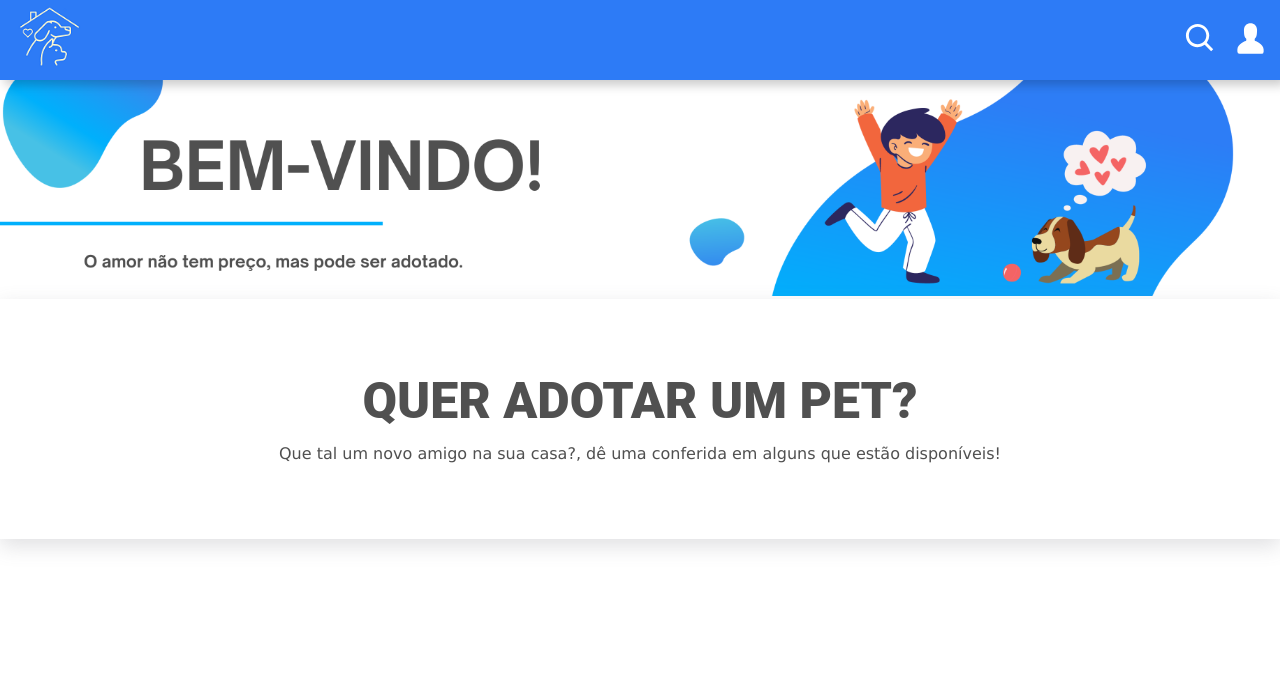
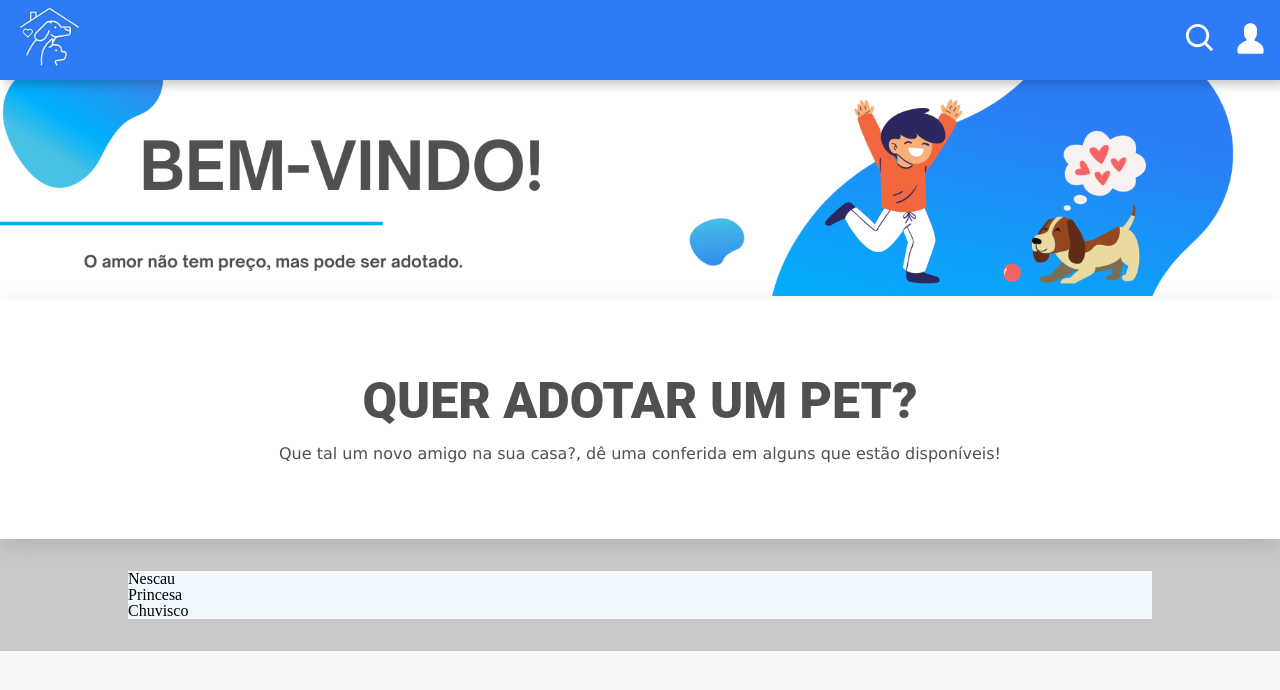
Before and after one commit to dudagiglioli/adotalp--web, a React (Create React App) app: page / in a window 1280 px wide. Shown: the top 690 px of the page. Built offline with nearby package versions, Linux system fonts and the light colour scheme.

Commit message:
Error to push .map

```diff
--- /dev/null
+++ b/src/components/AnimalCards/animal.tsx
@@ -0,0 +1,16 @@
+import styles from "./Animal.module.scss"
+import Dados from "../../dados/animais.json"
+
+type IOpcao = typeof Dados[0];
+
+export default function Animal(opcao: IOpcao){
+    return(
+        <div className={styles.animalCard}>
+
+            {Dados.map((opcao) =>
+            <p key={opcao.id}>{opcao.nomeAnimal}</p>
+            )}
+
+        </div>
+    );
+}
--- a/src/pages/Cadastro/cadastro.tsx
+++ b/src/pages/Cadastro/cadastro.tsx
@@ -11,7 +11,7 @@ export default function Cadastro() {
       <div className={styles.back}>
         <div className={styles.container}>
           <div className={styles.formImage}>
-            <img src={cat} alt="Image" className={styles.img} />
+            <img src={cat} alt="gato" className={styles.img}/>
           </div>
 
           <div className={styles.form}>
--- a/src/pages/Home/Home.module.scss
+++ b/src/pages/Home/Home.module.scss
@@ -42,8 +42,19 @@
     }
 }
 .animaisContainer{
-    background-color: white;
-    height: 30vh;
+    background-color: rgb(201, 201, 201);
+    display: flex;
+    flex-wrap: nowrap;
+    justify-content: center;
+    align-items: center;
+    padding: 2rem 0;
+}
+.animaisBox{
+    background-color: aliceblue;
+    width: 80%;
+    display: flex;
+    justify-content: space-between;
+    flex-wrap: wrap;
 }
 
 
--- a/src/pages/Home/home.tsx
+++ b/src/pages/Home/home.tsx
@@ -1,8 +1,7 @@
 import Toolbar from "../../components/Toolbar/toolbar";
 import styles from "./Home.module.scss";
 import Banner from "../../assets/banner.png";
-
-import Animal from "../../components/Dados/animais.json";
+import AnimalCards from "../../components/AnimalCards/animal";
 
 export default function Home() {
   return (
@@ -23,7 +22,7 @@ export default function Home() {
 
         <div className={styles.animaisContainer}>
           <div className={styles.animaisBox}>
-
+            <AnimalCards/>
           </div>
         </div>
         {/* Fim do animaisContainer */}
```
Also changed, not shown: src/components/AnimalCards/Animal.module.scss (added), src/components/AnimalCards/anot.txt, src/dados/animais.json (renamed from src/components/Dados/animais.json).
